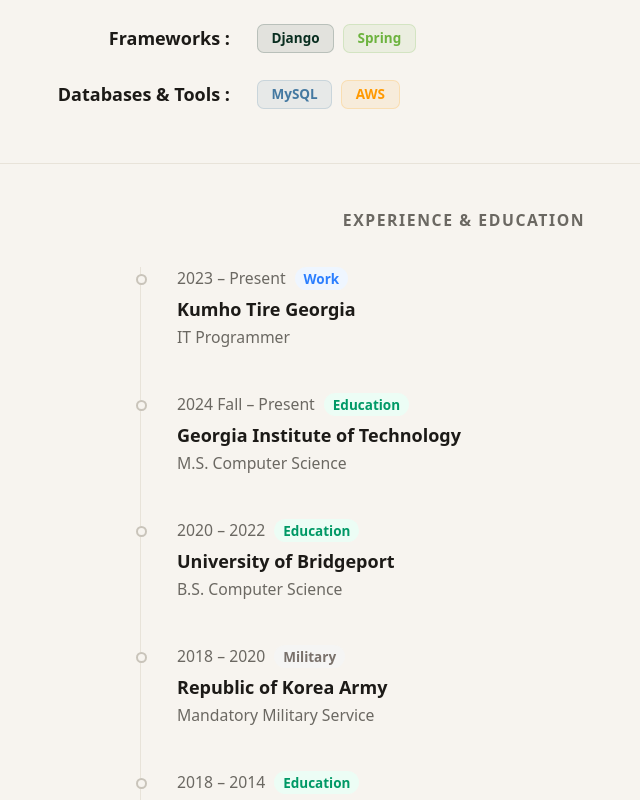
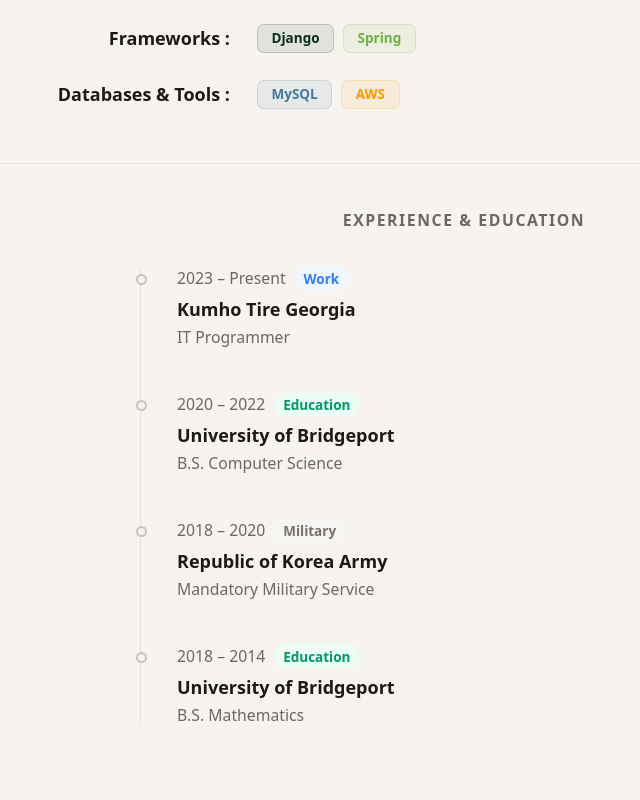
Before and after one commit to showmethr23/showmethr23.github.io, a Next.js app: page /resume in a window 1280 px wide. Shown: the part 493-1293 px from the top of the page, without its empty margins (176-816 px from the left). Built offline with nearby package versions, Linux system fonts and the light colour scheme.

Commit message:
GATECH removed

```diff
--- a/src/data/timeline.ts
+++ b/src/data/timeline.ts
@@ -16,16 +16,6 @@
     from: 2023,
     to: "Present",
     type: "work",
-    bullets: [
-      // 예시: "Developed internal ERP tools using Spring Boot and AWS",
-    ],
-  },
-  {
-    title: "Georgia Institute of Technology",
-    subtitle: "M.S. Computer Science",
-    from: "2024 Fall",
-    to: "Present",
-    type: "education",
     bullets: [
       // 예시: "Developed internal ERP tools using Spring Boot and AWS",
     ],
```
